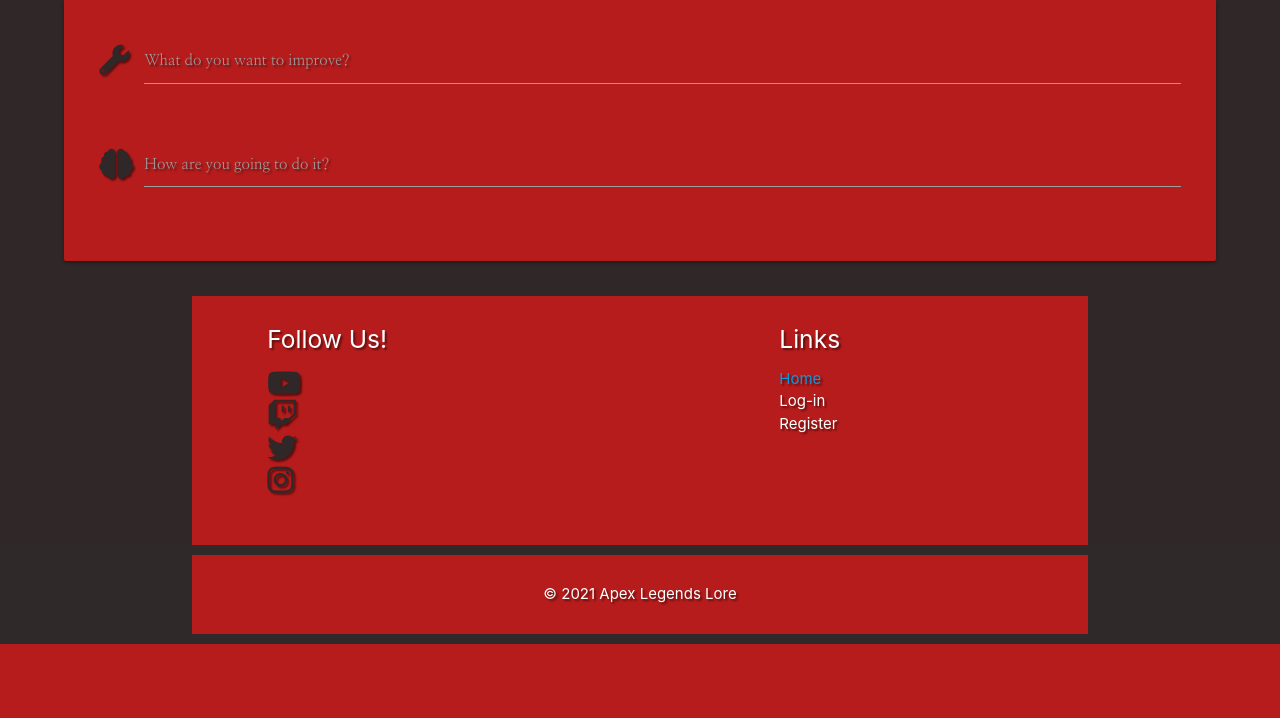
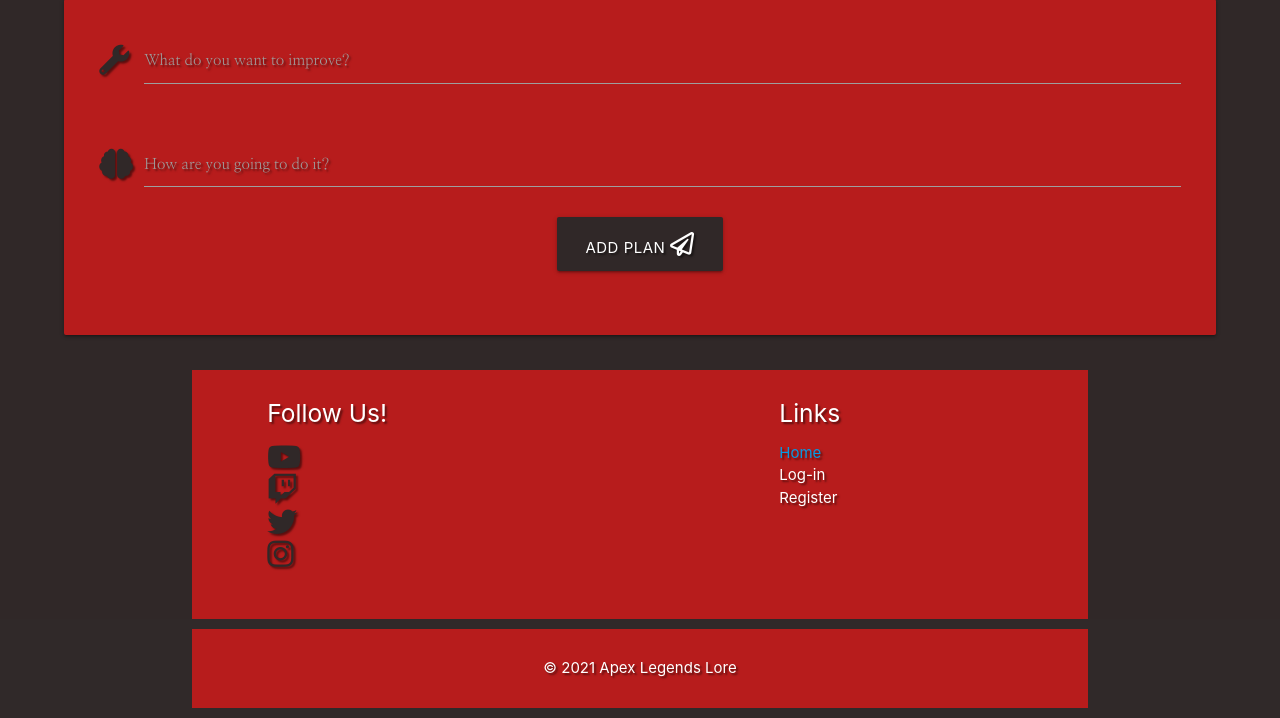
Before and after one commit to staffordcian99/apex-legends-lore, a Flask app: page /add_plan in a window 1280 px wide. Shown: the part 160-878 px from the top of the page. Before the commit the page ends 804 px from the top, so only its background shows below. Run offline with Flask 2, Linux system fonts and the light colour scheme; some libraries are stand-ins or nearby versions; some web fonts are replaced.

Commit message:
Add functionality for user to add plans to db

```diff
--- a/app.py
+++ b/app.py
@@ -110,8 +110,18 @@ def log_out():
     return redirect(url_for("log_in"))
 
 
-@app.route("/add_plan")
+@app.route("/add_plan", methods=["GET", "POST"])
 def add_plan():
+    if request.method == "POST":
+        plan = {
+            "plan_type": request.form.get("plan_type"),
+            "plan_aim": request.form.get("plan_aim"),
+            "created_by": session["user"]
+        }
+        mongo.db.plans.insert_one(plan)
+        flash("Plan added!")
+        return redirect(url_for("player_plans"))
+
     return render_template("add-plan.html")
 
 
--- a/templates/add-plan.html
+++ b/templates/add-plan.html
@@ -4,7 +4,7 @@
   <h3 class="center-align reg-head text-shadow">Add a Plan:</h3>
 
   <div class="row card-panel red darken-4 text-shadow white-text">
-    <form class="col s12" method="POST" action="">
+    <form class="col s12" method="POST" action="{{url_for('add_plan')}}">
       <div class="row">
         <div class="input-field col s12">
           <i class="fas fa-wrench prefix footer-icon"></i>
@@ -20,6 +20,13 @@
           maxlength="250" class="materialize-textarea validate" required></textarea>
           <label for="plan_aim">How are you going to do it?</label>
         </div>
+        <div class="row">
+          <div class="col s12 center-align">
+            <button type="submit" class="btn-large center-align bg white-text text-shadow">
+              Add Plan  <i class="far fa-paper-plane"></i>
+            </button>
+          </div>
+        </div>
       </div>
     </form>
   </div>
--- a/templates/plans.html
+++ b/templates/plans.html
@@ -11,7 +11,8 @@
                     <i class="fas fa-chevron-circle-down"></i><h3>{{plan.plan_type}}</h3>
                 </div>
                 <div class="collapsible-body">
-                    <span>{{plan.plan_aim}}</span>
+                    <p><b>What to do:</b> {{plan.plan_aim}}</p>
+                    <p><b>Created by:</b> {{plan.created_by}}</p>
                 </div>
             </li>
         </ul>
```
